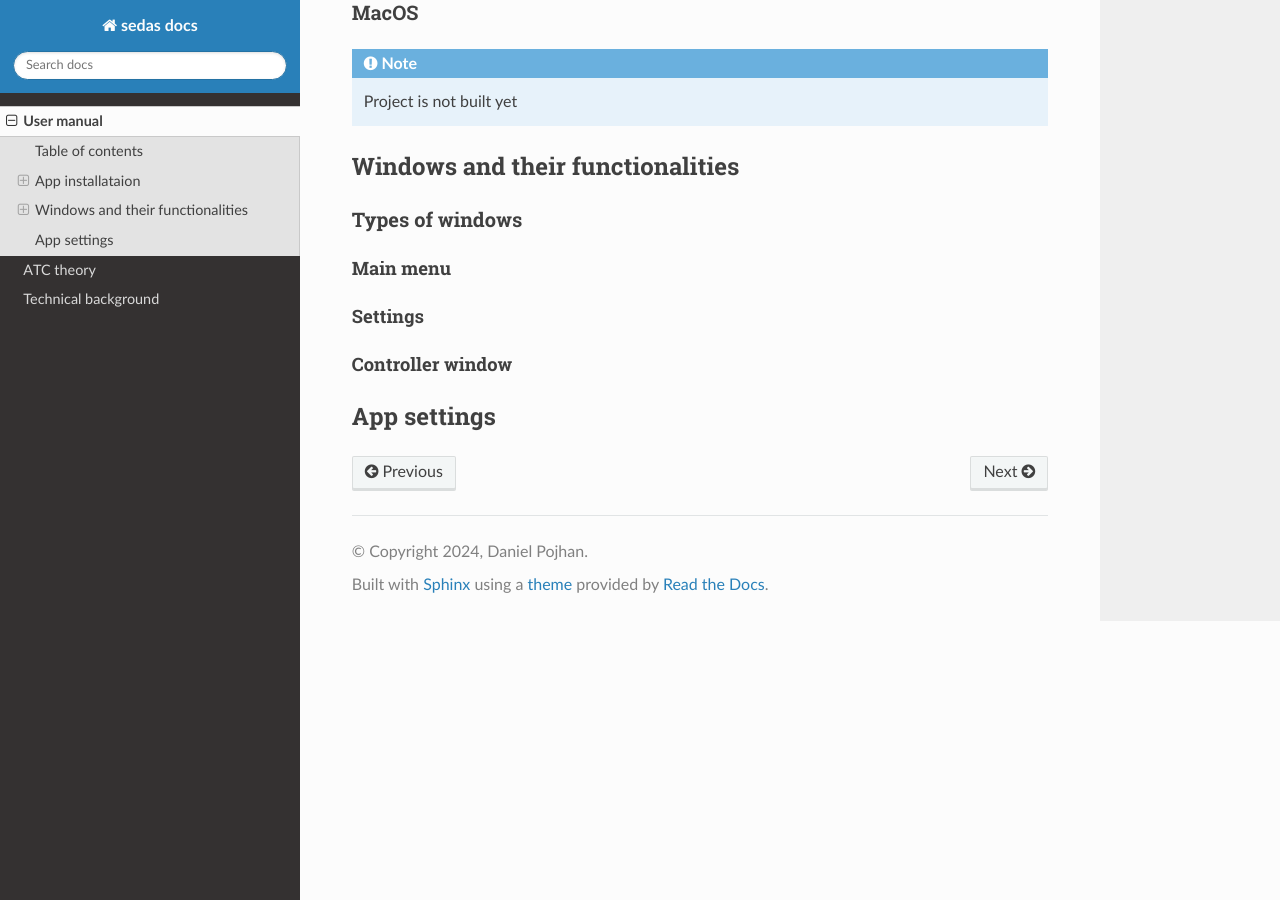
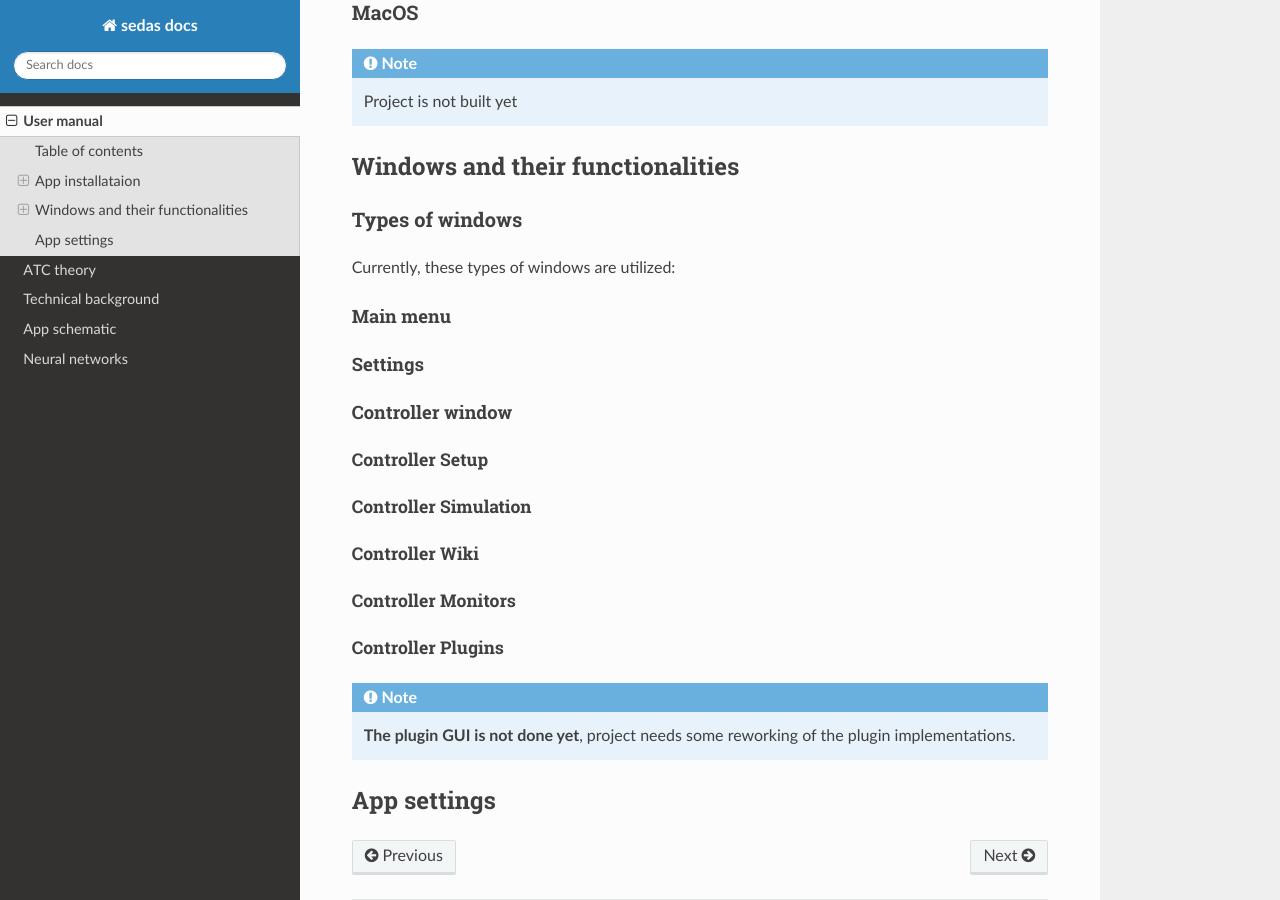
Before and after one commit to SEDAS-DevTeam/sedas-docs, a Sphinx documentation site: the page built from docs/en/source/user-manual.rst, in a window 1280 px wide and 900 px high, scrolled down 1067 px. Built offline with Sphinx 7.4.7 and the Read the Docs theme 3.1.0, drawn with Linux system fonts in a browser that asks for light colours; pages that are not in the unit, such as notebooks, are missing from menus.

Commit message:
reworked technical + added something to user manual

```diff
--- a/docs/en/source/user-manual.rst
+++ b/docs/en/source/user-manual.rst
@@ -51,14 +51,37 @@
 Types of windows
 -----------------------
 
+Currently, these types of windows are utilized:
+
+.. _Main menu:
 Main menu
-~~~~~~~~~~~~~~~~~~~~~~~
+^^^^^^^^^^^^^^^^^^^^^^^
 
+.. _Settings:
 Settings
-~~~~~~~~~~~~~~~~~~~~~~~
+^^^^^^^^^^^^^^^^^^^^^^^
 
+.. _Controller:
 Controller window
-~~~~~~~~~~~~~~~~~~~~~~~
+^^^^^^^^^^^^^^^^^^^^^^^
+
+Controller Setup
+""""""""""""""""""
+
+Controller Simulation
+""""""""""""""""""
+
+Controller Wiki
+""""""""""""""""""
+
+Controller Monitors
+""""""""""""""""""
+
+Controller Plugins
+""""""""""""""""""
+
+.. note::
+    **The plugin GUI is not done yet**, project needs some reworking of the plugin implementations.
 
 .. _App settings:
 App settings
```
Also changed, not shown: docs/en/source/technical.rst (+42 -45 lines).
